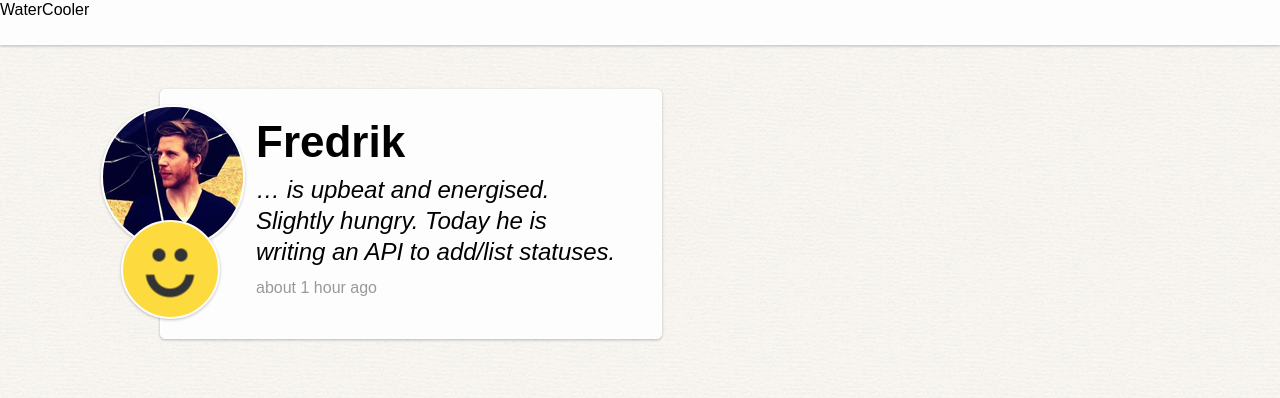
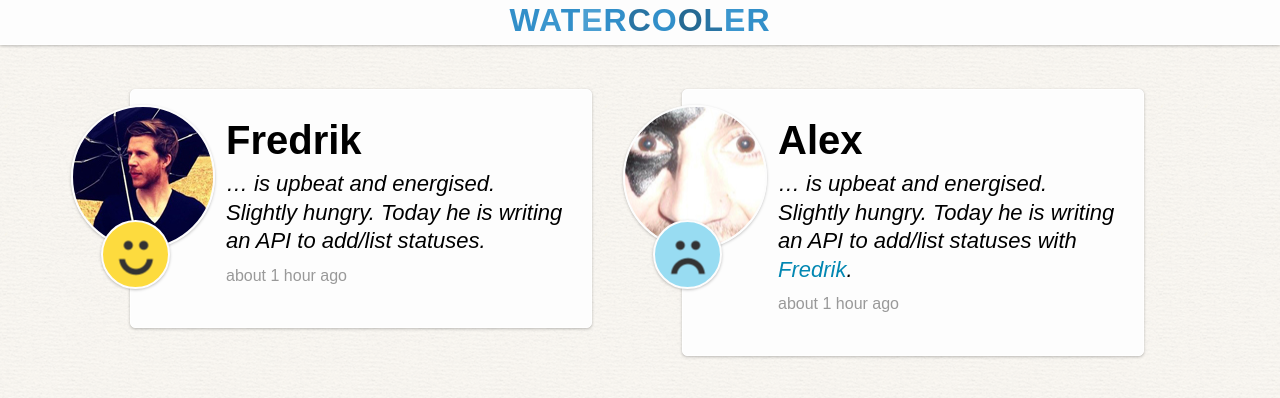
Before and after one commit to fredrik/watercooler, a Python web app: template hipflask/templates/browser.html in a window 1280 px wide. Shown: the top 398 px of the page. Run offline with Jinja, Linux system fonts and the light colour scheme; the template is opened without the code that fills it, so the values that code supplies are empty; style sheets or scripts are compiled from the project's sources; some libraries are stand-ins or nearby versions.

Commit message:
Lots of styling jiuce

```diff
--- /dev/null
+++ b/hipflask/static/js/libs/jquery.lettering.js
@@ -0,0 +1,66 @@
+/*global jQuery */
+/*!
+* Lettering.JS 0.6.1
+*
+* Copyright 2010, Dave Rupert http://daverupert.com
+* Released under the WTFPL license
+* http://sam.zoy.org/wtfpl/
+*
+* Thanks to Paul Irish - http://paulirish.com - for the feedback.
+*
+* Date: Mon Sep 20 17:14:00 2010 -0600
+*/
+(function($){
+	function injector(t, splitter, klass, after) {
+		var a = t.text().split(splitter), inject = '';
+		if (a.length) {
+			$(a).each(function(i, item) {
+				inject += '<span class="'+klass+(i+1)+'">'+item+'</span>'+after;
+			});
+			t.empty().append(inject);
+		}
+	}
+
+	var methods = {
+		init : function() {
+
+			return this.each(function() {
+				injector($(this), '', 'char', '');
+			});
+
+		},
+
+		words : function() {
+
+			return this.each(function() {
+				injector($(this), ' ', 'word', ' ');
+			});
+
+		},
+
+		lines : function() {
+
+			return this.each(function() {
+				var r = "eefec303079ad17405c889e092e105b0";
+				// Because it's hard to split a <br/> tag consistently across browsers,
+				// (*ahem* IE *ahem*), we replaces all <br/> instances with an md5 hash
+				// (of the word "split").  If you're trying to use this plugin on that
+				// md5 hash string, it will fail because you're being ridiculous.
+				injector($(this).children("br").replaceWith(r).end(), r, 'line', '');
+			});
+
+		}
+	};
+
+	$.fn.lettering = function( method ) {
+		// Method calling logic
+		if ( method && methods[method] ) {
+			return methods[ method ].apply( this, [].slice.call( arguments, 1 ));
+		} else if ( method === 'letters' || ! method ) {
+			return methods.init.apply( this, [].slice.call( arguments, 0 ) ); // always pass an array
+		}
+		$.error( 'Method ' +  method + ' does not exist on jQuery.lettering' );
+		return this;
+	};
+
+})(jQuery);
--- a/hipflask/static/less/1024.less
+++ b/hipflask/static/less/1024.less
@@ -1,26 +1,38 @@
 @media only screen and (min-width: 1023px) {
 
-    header {
-        height: 44px;
-        background: @white;
-        border-bottom: 1px solid #ffffff;
-        .box-shadow();
-        margin-bottom: 44px;
-        }
+
 
     #main {
-        width: 960px;
+        width: 1020px;
         margin: 0 auto;
         }
 
+    #logo {
+        h1 {
+            font-size: 32px;
+            color: #328fc9;
+
+            &:nth-letter(3n) {
+                color:red;
+
+                }
+
+            }
+       }
+
 
     .person {
-         width: 440px;
-         padding: 20px 40px 20px 20px;
+         width: 420px;
+         padding: 20px 20px 20px 20px;
+         margin: 0 90px 30px 0;
          float: left;
          .border-radius();
          position: relative;
          border: 1px solid #ffffff;
+
+         &:nth-child(2n) {
+             margin-right:0px;
+             }
 
          .avatar {
              width: 140px;
@@ -34,13 +46,13 @@
              }
 
          .face {
-             width: 95px;
-             height: 95px;
+             width: 65px;
+             height: 65px;
              .border-radius(100px);
              border: 2px solid @white;
              .box-shadow();
              position: absolute;
-             left: -40px;
+             left: -30px;
              top: 130px;
 
 
@@ -50,13 +62,19 @@
                  background-color: #fddb3e;
                  }
 
+             &.sad {
+                 background-image: url(/static/img/sad.png);
+                 background-position: center;
+                 background-color: #98dcf2;
+                 }
+
              }
 
          .status {
              margin-left: 75px;
 
              h1 {
-                 font-size: 44px;
+                 font-size: 40px;
                  line-height: 1;
                  margin: 10px 0 10px 0 ;
                  padding: 0 0 0 0;
@@ -71,10 +89,16 @@
                  }
 
              blockquote {
-                 font-size: 24px;
+                 font-size: 22px;
                  margin: 0 0 10px 0;
                  padding: 0 0 0 0;
                  font-style: italic;
+
+                 .person-link {
+                     font-weight: 500;
+                     color: @link;
+                     text-decoration: none;
+                     }
 
                  }
 
--- a/hipflask/static/less/320.less
+++ b/hipflask/static/less/320.less
@@ -4,18 +4,72 @@ body {
     background-image: url(/static/img/noise.png);
     .omnes;
     }
+header {
+    height: 44px;
+    background: @white;
+    border-bottom: 1px solid #ffffff;
+    .box-shadow();
+    margin-bottom: 44px;
+    }
 
+#logo {
+    font-weight: 800;
+    text-transform: uppercase;
+    letter-spacing: 1px;
+    margin: 0 auto;
+    width: 320px;
+    text-align: center;
 
+    h1 {
+        display: block;
+
+        span:nth-child(2n){
+            color:#2D80B4;
+            }
+
+        span:nth-child(3n){
+            color: #2974A3;
+            }
+
+        span:nth-child(4n){
+            color: #256993;
+            }
+
+        span:nth-child(6n-2){
+            color: #4B9FD2;
+            }
+
+        span:nth-child(4n-1){
+            color: #328FC9;
+            }
+
+        span:nth-child(8n-6){
+            color: #3B96CE;
+            }
+
+        }
+
+    }
 
 /* Profile badge */
 
 .person {
     background: @white;
+    width: 300px;
+    margin: 5px 9px;
+    float: none;
     .box-shadow();
+    .border-radius();
+    position: relative;
+    border: 1px solid #ffffff;
 
     .avatar {
         background-position: center;
         background-repeat: no-repeat;
         }
 
+    .face {
+        background-repeat: no-repeat;
+        }
+
     }
--- a/hipflask/static/less/colours.less
+++ b/hipflask/static/less/colours.less
@@ -4,6 +4,7 @@
 @black:    #222222;
 @grey:     #999999;
 @uigrey:   #f5f5f5;
+@link:     #0287b2;
 
 /* Emotion colours */
 
--- a/hipflask/static/less/watercooler.less
+++ b/hipflask/static/less/watercooler.less
@@ -1,7 +1,7 @@
 /* +++++++++++++++++++++++++ */
 /* Front:   Gearóid O'Rourke */
 /* Middle:  Alex Michael     */
-/* Back:    Carl Johansson   */
+/* Back:    Karl Johansson   */
 /*          Karl Mollertrand */
 /* +++++++++++++++++++++++++ */
 
--- a/hipflask/templates/browser.html
+++ b/hipflask/templates/browser.html
@@ -21,7 +21,7 @@
 
     <header>
 
-        <div id="logo">WaterCooler</div>
+        <div id="logo"><h1>WaterCooler</h1></div>
 
     </header>
 
@@ -56,14 +56,45 @@
 
             </div>
 
+        </div>
 
 
+        <div class="person">
 
+            <div class="interact">
+
+
+            </div>
+
+            <div class="avatar" style="background-image:url(/static/img/alex.jpg);">
+
+                &nbsp;
+
+            </div>
+
+            <div class="face sad">
+                &nbsp;
+            </div>
+
+
+            <div class="status">
+
+                <h1>Alex</h1>
+
+                <blockquote class="quote">&hellip; is upbeat and energised. Slightly hungry. Today he is writing an API to add/list statuses with <a href="" class="person-link">Fredrik</a>.</blockquote>
+
+                 <span class="dateline">about 1 hour ago</span>
+
+
+            </div>
+
+        </div>
 
 
 
 
     </div>
+
 
     <footer>
 
@@ -72,6 +103,16 @@
     </footer>
 
 
+    <!-- Scripts -->
+    <script src="http://ajax.googleapis.com/ajax/libs/jquery/1.7.1/jquery.min.js" type="text/javascript"></script>
+    <script src="/static/js/libs/jquery.lettering.js" type="text/javascript"></script>
+
+    <script>
+      $(document).ready(function() {
+        $("#logo").children("h1").lettering();
+      });
+    </script>
+
 </body>
 
 </html>
```
Also changed, not shown: hipflask/static/less/1920.less (+100 -0 lines), hipflask/static/img/alex.jpg (added), hipflask/static/img/happy-b.png (added), hipflask/static/img/happy.png, hipflask/static/img/sad-b.png (added), hipflask/static/img/sad.png (added), hipflask/static/img/waves.png (added), 3 other files. Lines whose indentation alone changed are shown as unchanged.
